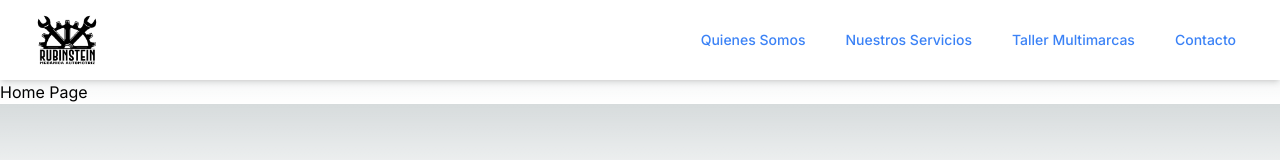
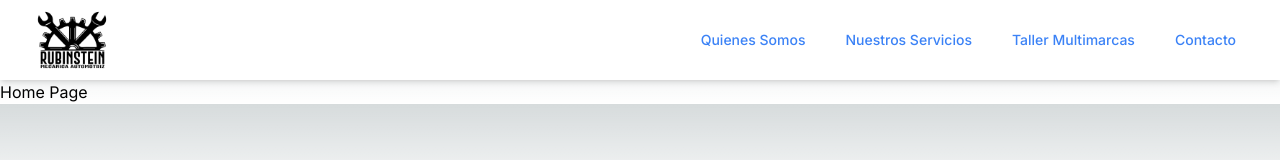
Before and after one commit to christophercortes/rubinstein-mecanica, a Next.js app: page / in a window 1280 px wide. Shown: the top 160 px of the page. Built offline with nearby package versions, Linux system fonts and the light colour scheme.

Commit message:
logo adjusted in all sizes

```diff
--- a/app/ui/nav-links.tsx
+++ b/app/ui/nav-links.tsx
@@ -30,10 +30,10 @@ export default function NavLinks() {
               <Link href="/" onClick={handleLinkClick}>
               <Image
                 src="/logo.jpg"
-                width={70} // Adjusted width for small screens
-                height={70} // Adjusted height for small screens
+                width={80} // Adjusted width for small screens
+                height={80} // Adjusted height for small screens
                 alt="Rubinstein Logo"
-                className="bg-white p-1 rounded-md md:w-55 md:h-55 lg:w-35 lg:h-35" // Adjusted sizes for medium and large screens
+                className="bg-white p-1 rounded-md md:w-50 md:h-50 lg:w-30 lg:h-30" // Adjusted sizes for medium and large screens
               />
             </Link>
           </div>
```
